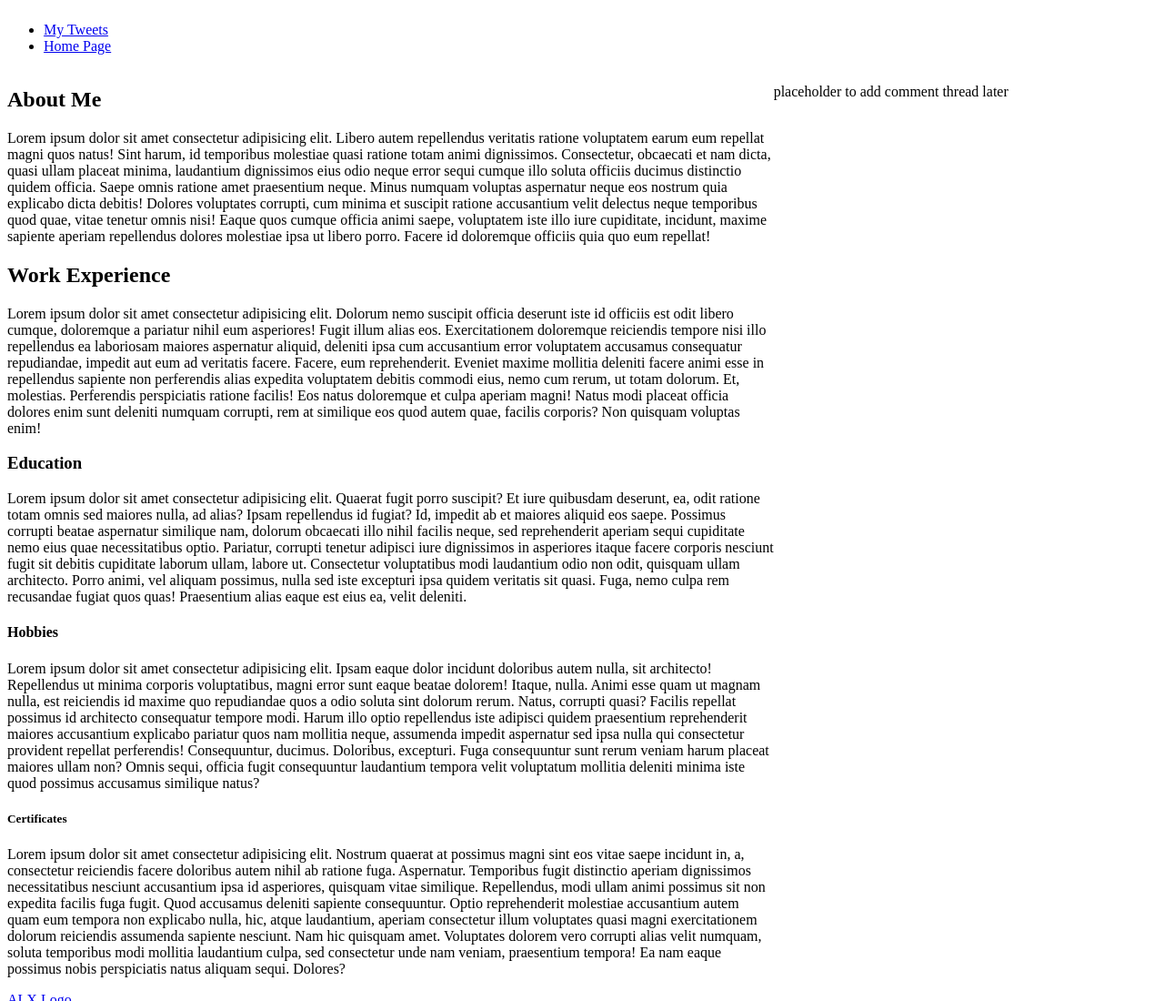
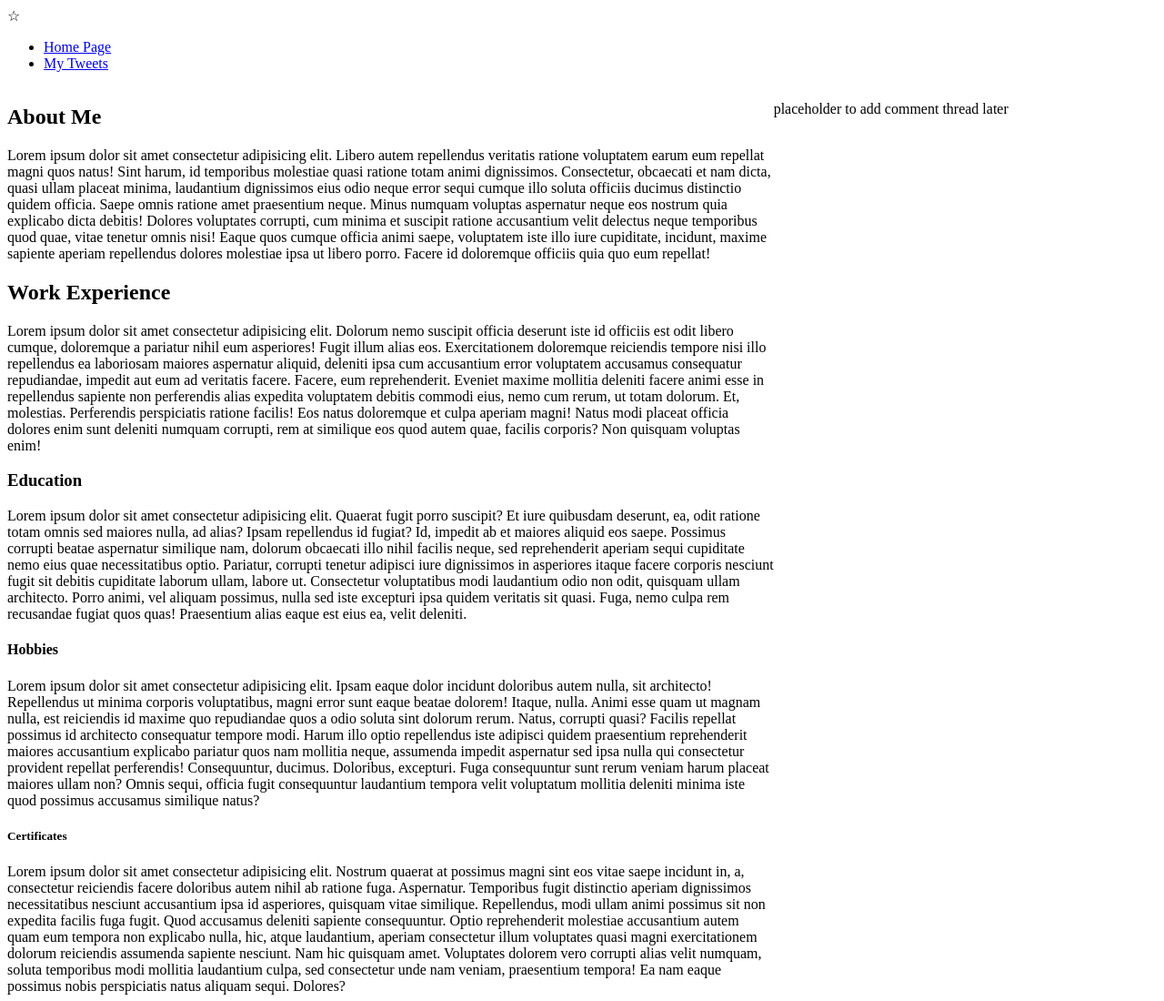
Before and after one commit to ikxneng/alx_html_css, a plain HTML site: page css_basic/index.html in a window 1280 px wide. Shown: the top 1100 px of the page at 91% size. Drawn offline with Linux system fonts and the light colour scheme.

Commit message:
Update index.html

```diff
--- a/css_basic/index.html
+++ b/css_basic/index.html
@@ -1,7 +1,7 @@
 <!DOCTYPE html>
 <html lang="en">
 <head>
-    <title></title>
+    <title>Home Page</title>
     <meta charset="UTF-8">
     <meta name="viewport" content="width=device-width, initial-scale=1.0">
     <link href="base.css" rel="stylesheet">
@@ -9,10 +9,12 @@
 </head>
 <body class="works_on_smartphone">
     <header>
+        <div class="logo">&star;</div>
         <ul>
+            <li><a href="index.html">Home Page</a></li>
             <li><a href="tweets.html">My Tweets</a></li>
-            <li><a href="index.html">Home Page</a></li>
         </ul>
+
     </header>
     <main>
     <article>
@@ -74,7 +76,6 @@
         <p>placeholder to add comment thread later</p>
     </aside>
     </main>
-
 </body>
 <footer><p>Made by Ikaneng Konyana - <a href="https://github.com/ikxneng" target="_blank">here</a></p></footer>
 
```
